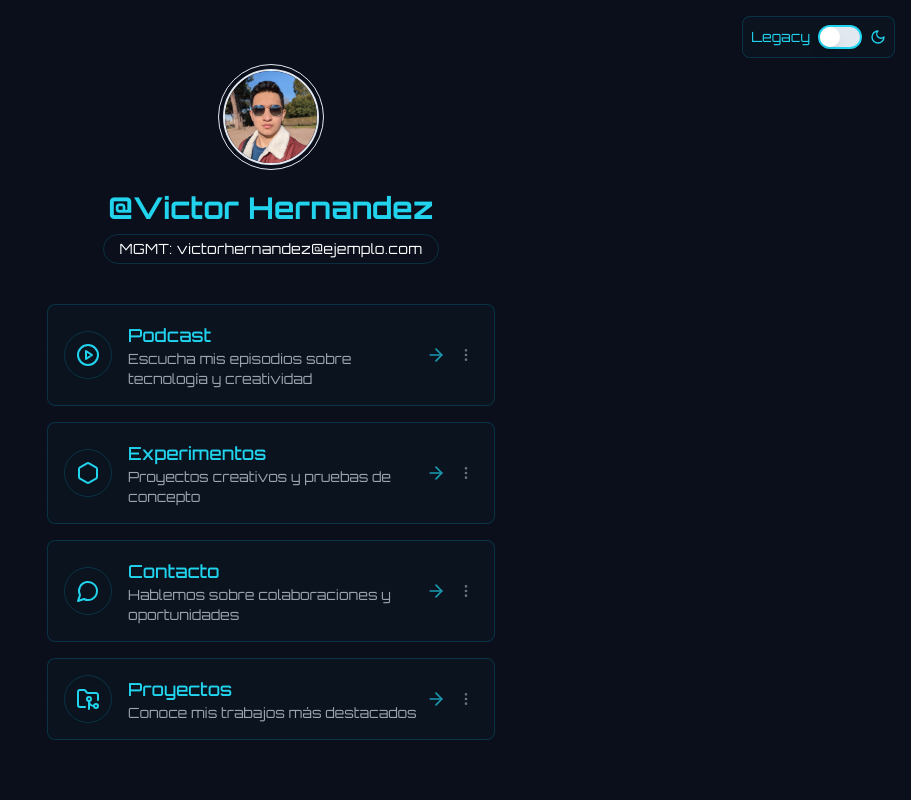
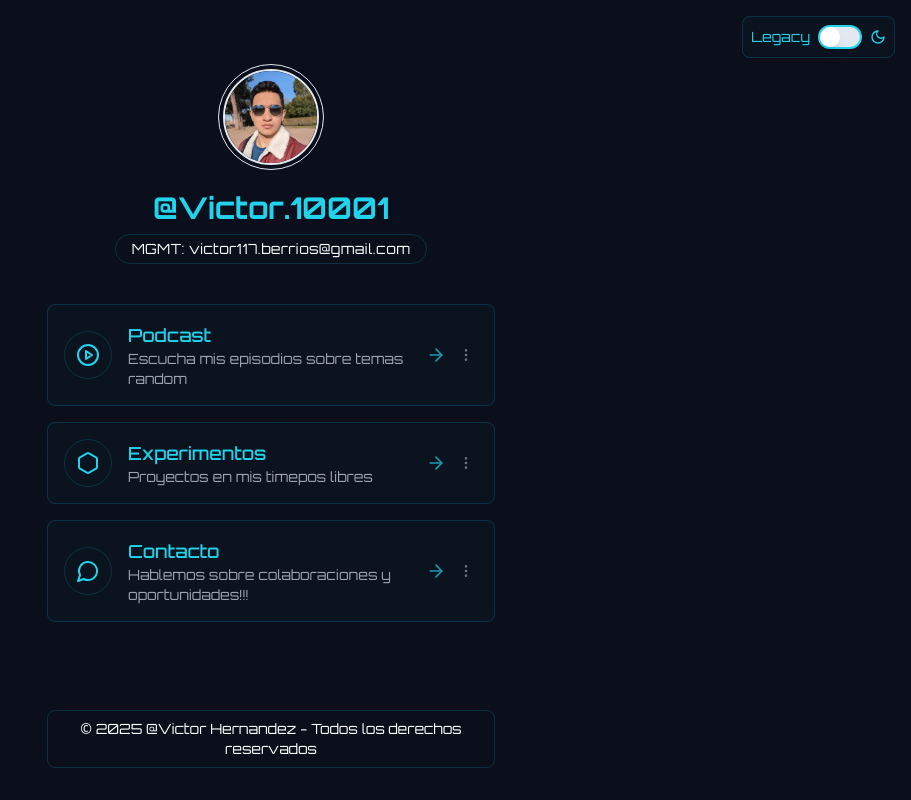
Before and after one commit to victor117-byte/social-link, a React (Vite) app: page / in a window 1280 px wide. Shown: the top 800 px of the page, without its empty margins (369-1280 px from the left). Built offline with nearby package versions, Linux system fonts and the light colour scheme.

Commit message:
Ajustes finales

```diff
--- a/src/pages/Index.tsx
+++ b/src/pages/Index.tsx
@@ -12,7 +12,7 @@ const Index = () => {
 
   // Actualizar el título de la página
   useEffect(() => {
-    document.title = "@Victor Hernandez - Enlaces";
+    document.title = "@Victor.10001";
 
     // Agregar fuente Orbitron de Google Fonts
     const link = document.createElement('link');
@@ -54,9 +54,9 @@ const Index = () => {
               />
             </Avatar>
           </div>
-          <h1 className={`mt-5 text-3xl font-bold text-${accentColor}-400`}>@Victor Hernandez</h1>
+          <h1 className={`mt-5 text-3xl font-bold text-${accentColor}-400`}>@Victor.10001</h1>
           <div className={`mt-2 px-4 py-1 rounded-full border border-${accentColor}-500/20 bg-${bgColor}/80`}>
-            <p className={`text-${accentColor}-400/80 text-sm tracking-wide`}>MGMT: victorhernandez@ejemplo.com</p>
+            <p className={`text-${accentColor}-400/80 text-sm tracking-wide`}>MGMT: victor117.berrios@gmail.com</p>
           </div>
         </div>
 
@@ -64,7 +64,7 @@ const Index = () => {
         <div className="w-full space-y-4 mb-10">
           <LinkCard
             title="Podcast"
-            description="Escucha mis episodios sobre tecnología y creatividad"
+            description="Escucha mis episodios sobre temas random"
             link="#"
             icon={<CirclePlay className="w-6 h-6" />}
             delay={100}
@@ -72,7 +72,7 @@ const Index = () => {
           />
           <LinkCard
             title="Experimentos"
-            description="Proyectos creativos y pruebas de concepto"
+            description="Proyectos en mis timepos libres"
             link="#"
             icon={<Hexagon className="w-6 h-6" />}
             delay={200}
@@ -80,23 +80,15 @@ const Index = () => {
           />
           <LinkCard
             title="Contacto"
-            description="Hablemos sobre colaboraciones y oportunidades"
+            description="Hablemos sobre colaboraciones y oportunidades!!!"
             link="#"
             icon={<MessageCircle className="w-6 h-6" />}
             delay={300}
             theme={theme}
           />
-          <LinkCard
-            title="Proyectos"
-            description="Conoce mis trabajos más destacados"
-            link="#"
-            icon={<FolderGit2 className="w-6 h-6" />}
-            delay={400}
-            theme={theme}
-          />
         </div>
 
-        {/* Más contenido */}
+        {/* Más contenido
         <div className="mt-8 w-full animate-fade-in" style={{ animationDelay: "0.5s" }}>
           <h2 className={`text-center mb-4 text-${accentColor}-400 uppercase text-sm tracking-[4px]`}>Más contenido</h2>
           <div className="w-full">
@@ -109,7 +101,7 @@ const Index = () => {
               theme={theme}
             />
           </div>
-        </div>
+        </div> */}
 
         {/* Footer */}
         <footer className={`mt-12 text-${accentColor}-500/50 text-sm text-center animate-fade-in`} style={{ animationDelay: "0.6s" }}>
```
Also changed, not shown: 1 other file (tests, documents, lock files or other folders).
